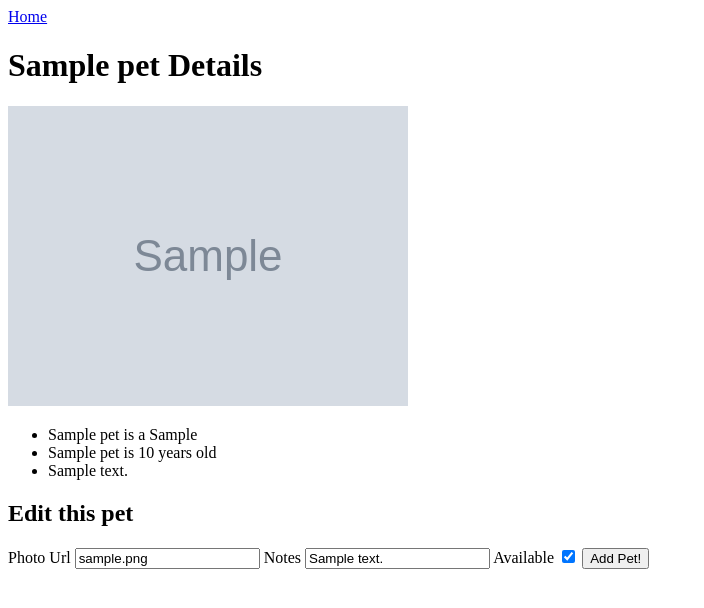
After one commit to cmampbell/Unit_24_1_Exercise, a Flask app: page /1 in a window 1280 px wide. The commit adds this page. Shown: the top 608 px of the page, without its empty margins (0-704 px from the left). Run offline with Flask 3, Linux system fonts and the light colour scheme; tables that the repository leaves empty hold one stand-in row (values such as "Sample post"); grey boxes marked "Sample" are stand-in pictures.

Commit message:
Unit 24_1 Exercise Solution

```diff
--- a/app.py
+++ b/app.py
@@ -1,7 +1,7 @@
 from flask import Flask, render_template, redirect
 from flask_debugtoolbar import DebugToolbarExtension
 from models import db, connect_db, Pet
-from forms import PetForm
+from forms import NewPetForm, EditPetForm
 
 app = Flask(__name__)
 
@@ -10,7 +10,7 @@ app.config['SQLALCHEMY_TRACK_MODIFICATIONS'] = False
 app.config['SQLALCHEMY_ECHO'] = True
 app.config['SECRET_KEY'] = 'AdoptDontShop'
 app.config['DEBUG_TB_INTERCEPT-REDIRECTS'] = False
-app.run(debug=True)
+# app.run(debug=True)
 debug = DebugToolbarExtension(app)
 
 app.app_context().push()
@@ -20,12 +20,15 @@ db.create_all()
 
 @app.route('/')
 def show_home_page():
-    # pets = Pet.query.all()
-    return render_template('home.html')
+    '''Renders home page for adoption agency'''
+    pets = Pet.query.all()
+    return render_template('home.html', pets=pets)
 
 @app.route('/add', methods=['GET', 'POST'])
 def add_new_pet():
-    form = PetForm()
+    '''Renders new pet form for adoption agency. If form submit and validated,
+    get form data create new pet instance, and add pet to the database'''
+    form = NewPetForm()
     if form.validate_on_submit():
         data = form.data
         new_pet = Pet(name=data['name'], species=data['species'], photo_url = data['photo_url'], age=data['age'], notes=data['notes'])
@@ -36,3 +39,23 @@ def add_new_pet():
         return redirect('/')
     else:
         return render_template('add_pet.html', form=form)
+
+@app.route('/<pet_id>', methods=['GET', 'POST'])
+def show_pet_details(pet_id):
+    '''Render the detail page for the pet, with edit form. If form submit
+    and validated, update the pet info in the database and reload the page'''
+
+    pet = Pet.query.get_or_404(pet_id)
+    form = EditPetForm(obj=pet)
+
+    if form.validate_on_submit():
+        pet.photo_url = form.data['photo_url']
+        pet.notes = form.data['notes']
+        pet.available = form.data['available']
+
+        db.session.add(pet)
+        db.session.commit()
+
+        return redirect(f'/{pet.id}')
+    else:
+        return render_template('pet_details.html', pet=pet, form=form)
--- a/forms.py
+++ b/forms.py
@@ -1,11 +1,17 @@
 from flask_wtf import FlaskForm
-from wtforms import StringField, URLField, IntegerField
-from wtforms.validators import DataRequired, URL
+from wtforms import StringField, URLField, IntegerField, BooleanField
+from wtforms.validators import DataRequired, URL, NumberRange, AnyOf
 
-class PetForm(FlaskForm):
+class NewPetForm(FlaskForm):
     '''Form class for users to add pets to the adoption database'''
     name = StringField('Name', validators=[DataRequired()])
-    species = StringField('Species', validators=[DataRequired()])
+    species = StringField('Species', validators=[DataRequired(), AnyOf(values=['Dog', 'Cat', 'Porcupine'])])
     photo_url = URLField('Photo Url', validators=[URL()])
-    age = IntegerField('Age')
+    age = IntegerField('Age', validators=[NumberRange(min=0, max=30)])
     notes = StringField('Notes')
+
+class EditPetForm(FlaskForm):
+    '''Form class for users to edit pets in the adoption database'''
+    photo_url = URLField('Photo Url', validators=[URL()])
+    notes = StringField('Notes')
+    available = BooleanField()
--- a/models.py
+++ b/models.py
@@ -6,7 +6,7 @@ def connect_db(app):
     db.app = app
     db.init_app(app)
 
-class Pet(SQLAlchemy):
+class Pet(db.Model):
     '''SQLAlchemy model for websites pets'''
 
     __tablename__ = 'pets'
@@ -18,3 +18,7 @@ class Pet(SQLAlchemy):
     age = db.Column(db.Integer)
     notes = db.Column(db.String)
     available = db.Column(db.Boolean, default=True)
+
+    def __repr__(self):
+        p = self
+        return f'<id = {p.id}, name={p.name}, species={p.species}, photo_url={p.photo_url}, age={p.age}, notes={p.notes}, available={p.available}'
--- a/templates/home.html
+++ b/templates/home.html
@@ -6,7 +6,9 @@
 <h1>Available Pets</h1>
 
 {% for pet in pets %}
-    <img src="{{pet.photo_url}}" alt="Photo of {{pet.name}} the {{pet.species}}">
+    <a href="/{{pet.id}}">
+        <img src="{{pet.photo_url}}" alt="Photo of {{pet.name}} the {{pet.species}}">
+    </a>
     <p>{{pet.name}} is
         {% if pet.available %}
         <b>Available!</b>
--- /dev/null
+++ b/templates/pet_details.html
@@ -0,0 +1,28 @@
+{% extends 'base.html' %}
+
+{% block title %}{{pet.name}} Details{% endblock %}
+
+{% block content %}
+<a href="/">Home</a>
+<h1>{{pet.name}} Details</h1>
+<img src="{{pet.photo_url}}" alt="Photo of {{pet.name}} the {{pet.species}}">
+
+<ul>
+    <li>{{pet.name}} is a {{pet.species}}</li>
+    <li>{{pet.name}} is {{pet.age}} years old</li>
+    <li>{{pet.notes}}</li>
+</ul>
+<h2>Edit this pet</h2>
+<form action="/{{pet.id}}" method="POST">
+    {{ form.hidden_tag() }}
+    {{form.photo_url.label}}
+    {{form.photo_url}}
+    {{form.notes.label}}
+    {{form.notes}}
+    {{form.available.label}}
+    {{form.available}}
+
+    <input type="submit" value="Add Pet!">
+</form>
+
+{% endblock %}
```
